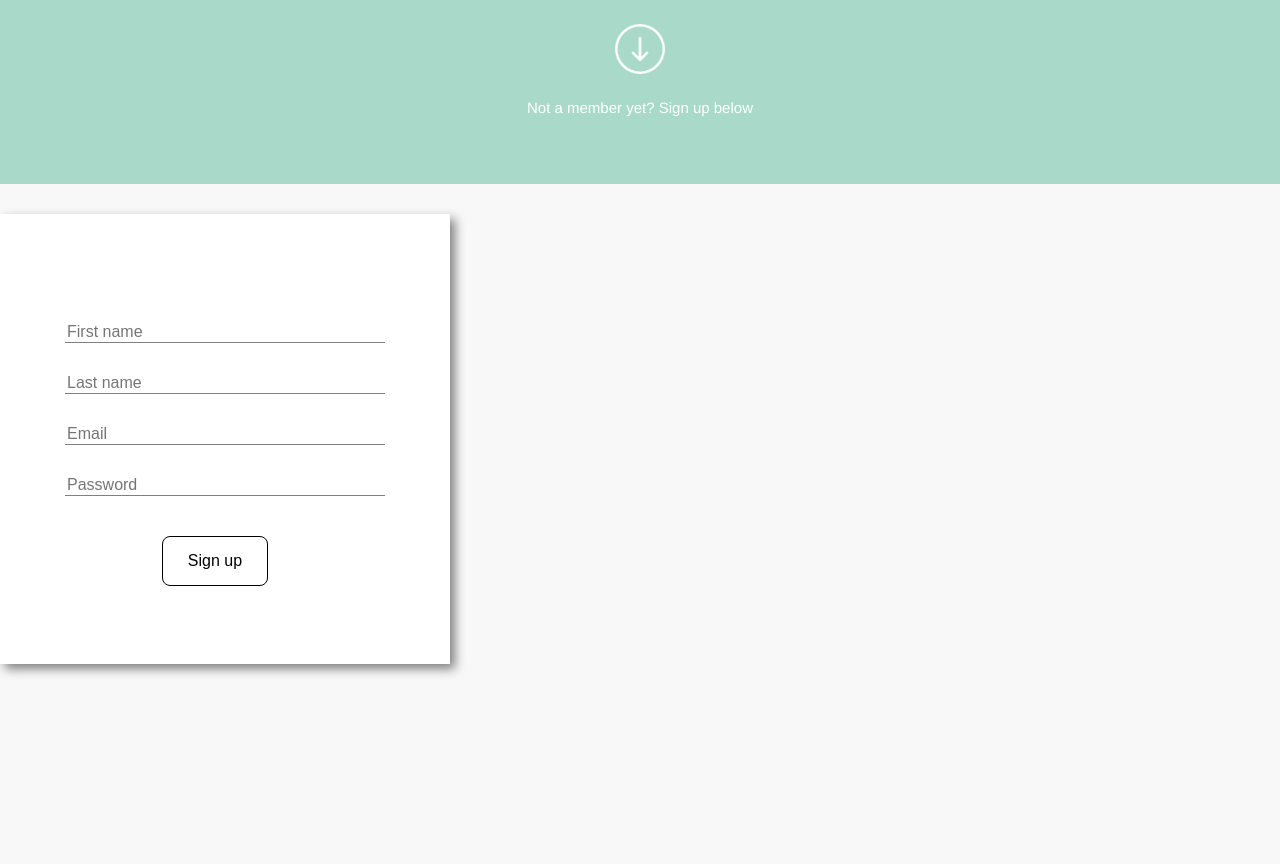
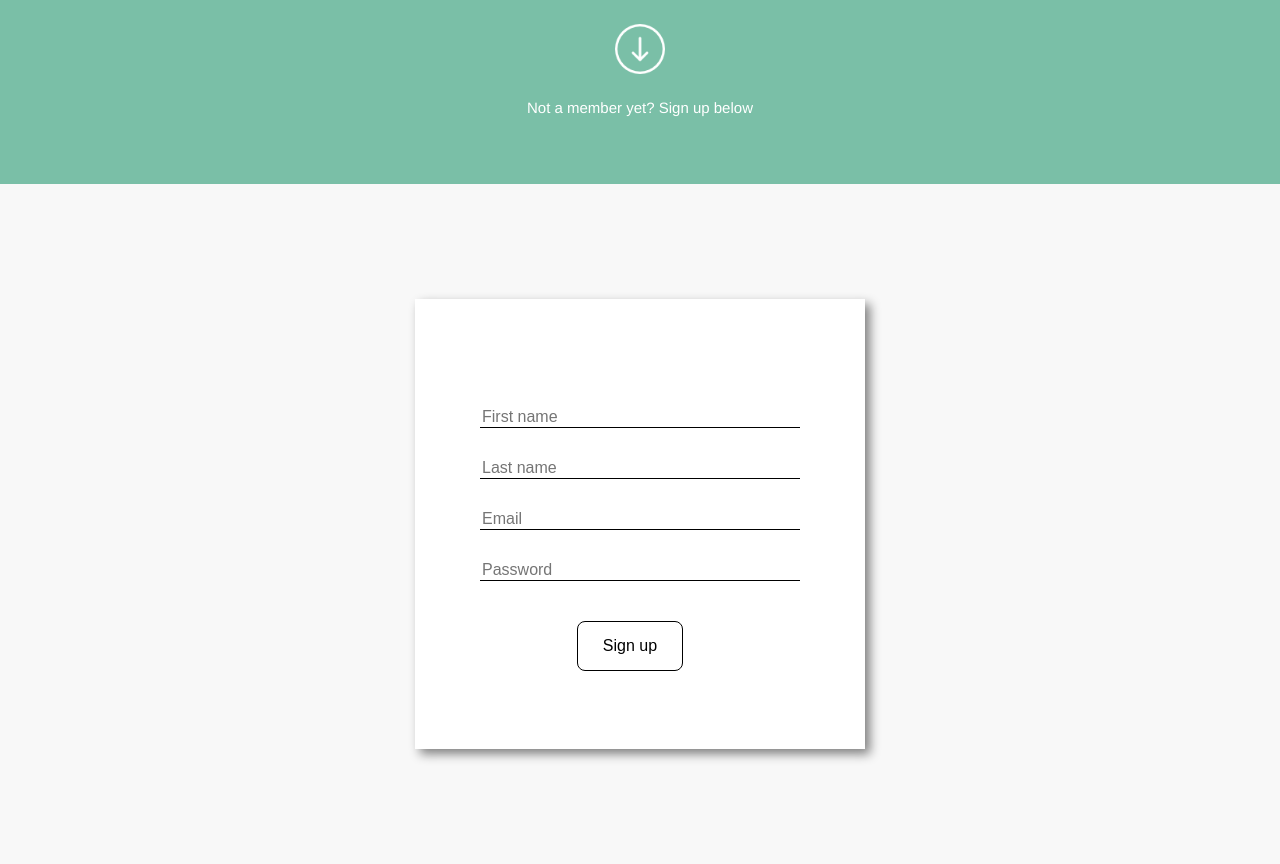
Before and after one commit to emeliesidesio/ema, a React app in the folder frontend/: page /account in a window 1280 px wide. Shown: the part 496-1360 px from the top of the page. Before the commit the page ends 1190 px from the top, so only its background shows below. Built offline with nearby package versions, Linux system fonts and the light colour scheme.

Commit message:
signup styling

```diff
--- a/frontend/src/components/login/index.css
+++ b/frontend/src/components/login/index.css
@@ -13,7 +13,7 @@
 input {
   background: none;
   border: none;
-  border-bottom: 1px solid grey;
+  border-bottom: 1px solid black;
   outline: none;
   font-size: 16px;
   font-weight: lighter;
--- a/frontend/src/components/signup/index.css
+++ b/frontend/src/components/signup/index.css
@@ -13,7 +13,7 @@
 input {
   background: none;
   border: none;
-  border-bottom: 1px solid grey;
+  border-bottom: 1px solid black;
   outline: none;
   font-size: 16px;
   font-weight: lighter;
--- a/frontend/src/pages/account/index.css
+++ b/frontend/src/pages/account/index.css
@@ -5,7 +5,7 @@ body {
 }
 
 .login-section {
-  background-color: #a9dac9;
+  background-color: #7abfa7;
   width: 100%;
   height: 680px;
   display: flex;
@@ -31,3 +31,12 @@ body {
   margin-top: 50px;
   margin-bottom: 10px;
 }
+
+.signup-section {
+  width: 100%;
+  height: 680px;
+  display: flex;
+  flex-direction: column;
+  justify-content: center;
+  align-items: center;
+}
--- a/frontend/src/pages/account/index.js
+++ b/frontend/src/pages/account/index.js
@@ -15,7 +15,9 @@ export default class Account extends React.Component {
           <img src={arrowdown} alt=""/>
           <p>Not a member yet? Sign up below</p>
         </div>
-        <Signup />
+        <div className="signup-section" id="signup">
+          <Signup />
+        </div>
       </div>
     )
   }
--- a/frontend/src/pages/create-event/index.css
+++ b/frontend/src/pages/create-event/index.css
@@ -13,7 +13,7 @@
 input {
   background: none;
   border: none;
-  border-bottom: 1px solid grey;
+  border-bottom: 1px solid black;
   outline: none;
   font-size: 16px;
   font-weight: lighter;
```
